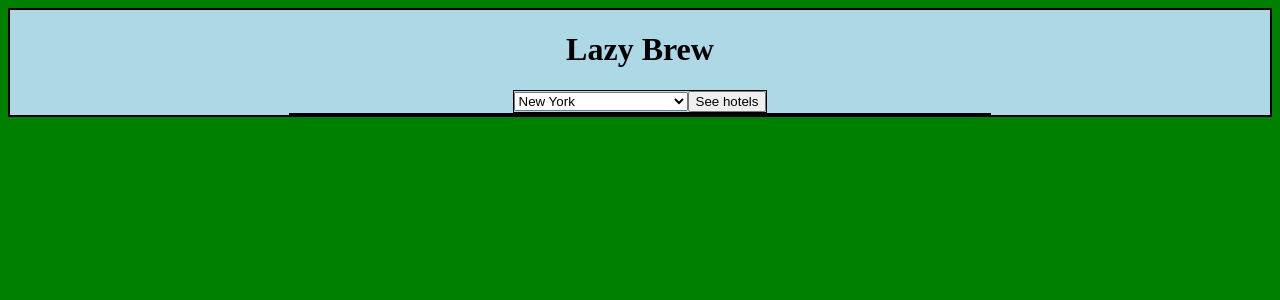
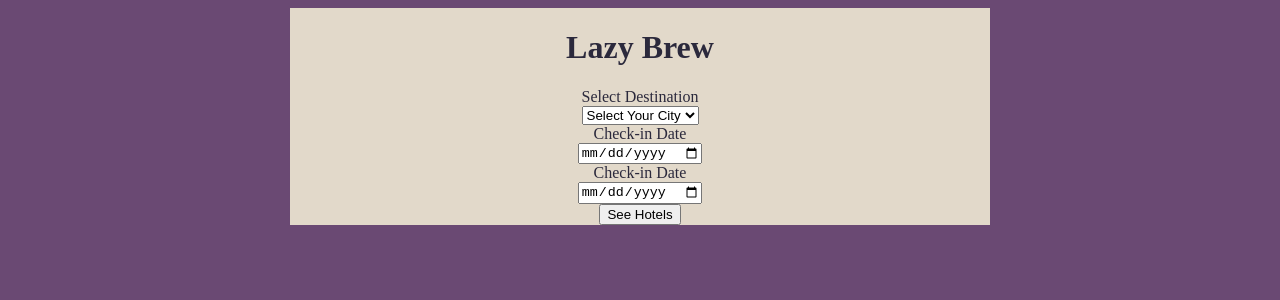
Before and after one commit to Team-Velocirabbit-2022/Lazy-Brew-2.0, a React app: page / in a window 1280 px wide. Shown: the top 300 px of the page. Built offline with nearby package versions, Linux system fonts and the light colour scheme.

Commit message:
finished product

```diff
--- a/client/containers/Brewery.js
+++ b/client/containers/Brewery.js
@@ -5,20 +5,16 @@ const Brewery = ({ brewery }) => {
 
   return (
 
-    <div className='breweryContainer'>
-      <b><div>BREWERY</div></b>
-      <div> <span>Brewery Type:{brewery.brewery_type} </span>  </div>
-      <div> <span>City:{brewery.city} </span>  </div>
-      <div> <span>County:{brewery.county} </span>  </div>
-      <div> <span>Latitude:{brewery.latitude} </span>  </div>
-      <div> <span>Longitude:{brewery.longitude} </span>  </div>
-      <div> <span>Name:{brewery.name} </span>  </div>
-      {/* <div> <span>Phone:{brewerly.phone} </span>  </div>
-      <div> <span>Postal Code:{brewerly.postal_code} </span>  </div>
-      <div> <span>State:{brewerly.state} </span>  </div>
-      <div> <span>Street:{brewerly.street} </span>  </div> */}
-      {brewery.website_url && (<div> <span><a href={brewery.website_url}>Website, click here!</a> </span>  </div>)}
-      <button onClick={(e) => { setShowSpecificBrewery(Object.assign(showSpecificBrewery, { show: false })) }}>Setting state test lmao</button>
+    <div className='breweryGridContainer'>
+      <div className='box header'><h3>{brewery.name}</h3></div>
+      <div className='box content'><b>Phone:</b></div>
+      {/* if brewery object has phone number, render the phone number, else display "No phone number provided" */}
+      {brewery.phone ? (<div className='box content'>{brewery.phone}</div>) : (<div className='box content'>No phone number provided</div>)}
+      <div className='box content'><b>Address:</b></div>
+      {/* conditionals for the rest of the informaiton */}
+      {brewery.street ? (<div className='box content'>{brewery.street}, {brewery.city}, {brewery.state} {brewery.postal_code}</div>) : (<div className='box content'>No address Provided</div>)}
+      <div className='box content'><b>Website:</b></div>
+      {brewery.website_url ? (<div className='box content'><a href={brewery.website_url}>{brewery.website_url}</a></div>) : (<div className='box content'>No website provided</div>)}
     </div>
 
   )
--- a/client/containers/MainContainer.jsx
+++ b/client/containers/MainContainer.jsx
@@ -4,6 +4,7 @@ import { connect } from 'react-redux';
 import axios from 'axios'
 import Hotel from './Hotel';
 
+//library for calculating distance using longitude/latitude
 var geodist = require('geodist')
 
 const mapStateToProps = (state) => ({});
@@ -26,16 +27,22 @@ const MainContainer = () => {
   })
   const [isLoading, setIsLoading] = useState(true)
 
+  const [checkInDate, setCheckInDate] = useState('')
+  const [checkOutDate, setCheckOutDate] = useState('')
+  const [selectedCity, setCity] = useState('')
+
   const [hotelResultNumber, setHotelResultNumber] = useState(5)
 
-  const getHotelData = (destinationId) => {
-    let checkIn = '2022-10-02'
-    let checkOut = '2022-10-10'
+  //fetch request for hotels with check in/check out dates pertaining to city selected
+  const getHotelData = () => {
+    let checkIn = checkInDate.split("/").reverse().join("-")
+    let checkOut = checkOutDate.split("/").reverse().join("-")
+
     const optionsProperties = {
       method: 'GET',
       url: 'https://hotels4.p.rapidapi.com/properties/list',
       params: {
-        destinationId: destinationId,
+        destinationId: selectedCity,
         pageNumber: '1',
         pageSize: hotelResultNumber,
         checkIn: checkIn,
@@ -46,6 +53,7 @@ const MainContainer = () => {
         currency: 'USD'
       },
       headers: {
+        //have to reapply for the key
         'X-RapidAPI-Key': 'ac1503ca17msh87ba44b85e4dc48p118ae8jsn253f64ec70de',
         'X-RapidAPI-Host': 'hotels4.p.rapidapi.com'
       }
@@ -67,6 +75,7 @@ const MainContainer = () => {
             url: `https://api.openbrewerydb.org/breweries?by_dist=${apiHotelList[i].coordinate.lat},${apiHotelList[i].coordinate.lon}&per_page=10`,
           }
           let oneProperty = apiHotelList[i]
+          //based on hotel longitude/latitude, fetch request for breweries within 2 miles radius
           axios.request(optionsBreweries)
             .then((beerResponse) => {
               const breweryArray = []
@@ -80,6 +89,7 @@ const MainContainer = () => {
                 // console.log(beerResponse, 'beerResponse')
               }
               oneProperty.breweryList = breweryArray
+              //use the number of number of breweries to sort hotel order by most breweries in the vacinity
               oneProperty.breweryListLength = breweryArray.length
               finalHotelData.push(oneProperty)
               setHotelList(current => [...current, oneProperty])
@@ -88,6 +98,7 @@ const MainContainer = () => {
         return finalHotelData.length
       })
       .then((finalData) => {
+        //set state so that the page can rerender upon the promise fetch call completion
         setIsLoading(true)
       })
       .catch((e) => {
@@ -97,32 +108,30 @@ const MainContainer = () => {
 
   return (
     <div id="main_wrapper">
-
-      <h1>Lazy Brew</h1>
-      <div>
-        <select onChange={(e) => getHotelData(e.target.value)}>
-          <option value={'1506246'}>New York</option>
-          <option value={'1439028'}>Los Angeles</option>
+      <div id='lazyBrew-header'><h1>Lazy Brew</h1></div>
+      <label>Select Destination</label>
+      <select onChange={(e) => setCity(e.target.value)}>
+        <option value="" disabled selected>Select Your City</option>
+        <option value={'1506246'}>New York</option>
+        <option value={'1439028'}>Los Angeles</option>
+        <option value={'1493604'}>San Francisco</option>
+        <option value={'1633050'}>Hawaii</option>
+        <option value={'780'}>Colorado</option>
 
 
-          {/* need to test these */}
-          <option value={'1493604'}>San Francisco</option>
+      </select>
 
-          <option>Coming to a city near you</option>
-          {/*<option value={'198689'}>San Diego</option>
-          <option value={'116889'}>Boston</option>
-          <option value={}>Asheville</option>//TODO: finish hardcoding destination IDs
-          <option value={}>Lexington</option>
-          <option value={}>Portland</option>
-          <option value={}>Grand Rapid</option>
-          <option value={}>Boulder</option>
-          <option value={}>Fort Collins</option>
-          <option value={}>Houston</option>*/}
-        </select>
-        <button onClick={(e) => setHotelDone(true)}>See hotels</button>
+      <label>Check-in Date</label>
+      <input type="date" onChange={(e) => setCheckInDate(e.target.value)}></input>
+      <label>Check-in Date</label>
+      <input type="date" onChange={(e) => setCheckOutDate(e.target.value)}></input>
 
-      </div>
-      <div id="hotel_brewery_wrapper">
+      <button onClick={(e) => {
+        getHotelData();
+        setHotelDone(true)
+      }}>See Hotels</button>
+
+      <div id="allHotelsWrapper">
         {isLoading || <>Loading...</>}
 
         {hotelDone && <Hotel
@@ -134,9 +143,7 @@ const MainContainer = () => {
           setHotelDone={setHotelDone}
           isLoading={isLoading}
         />}
-
       </div>
-
     </div>
   );
 
--- a/client/styles.scss
+++ b/client/styles.scss
@@ -1,40 +1,53 @@
+$bg: #6A4973;
+$conBg: #4A94A8;
+$textColor: #2B293C;
+$textBg: #E2D9CA;
+
+
 body{
-    background-color: green;
+    background-color: $bg;
+    color:$textColor
 }
 
-div{
-    border-style: solid;
-    border-width: 1px;
+#lazyBrew-header {
+    background-color: $textBg;
+    display: flex;
+    justify-content: center;
 }
+
+.appContainer {
+    display: flex;
+    justify-content: center;
+}
+// div{
+//     border-style: solid;
+//     border-width: 1px;
+// }
 #main_wrapper{
     display: flex;
     flex-direction: column;
     justify-content: center;
     align-items: center;
-    background-color: lightblue;
+    background-color: $textBg;
     text-align: center;
 }
-#hotel_brewery_wrapper{
+#allHotelsWrapper{
     width: 700px;
     display: flex;
     flex-direction: row;
     flex-wrap: wrap;
     justify-content: space-around;
-    background-color: white;
+    background-color: $conBg
+}
+#allHotelsWrapper div{
+    margin: 5px;
 }
 
-#hotel_brewery_wrapper div{
-    margin: 1em;
-}
-#hotelcontaine {
-    background-color: bisque;
+.hotelcontainer {
+    background-color: pink;
     width: 45%;
 }
 
-#brewerycontaine {
-    background-color: brown;
-    width: 45%;
-}
 
 #input-box {
     padding: 8px;
@@ -46,3 +59,62 @@ div{
     border-radius: 8px;
     border-style: none;
 }
+
+.allBreweriesWrapper{
+    display: flex;
+    flex-direction: column;
+    justify-content: center;
+}
+
+.breweryGridContainer{
+    display: grid;
+    grid-template-columns: 1fr 2fr;
+    grid-template-areas:
+    "header header"
+    "content content"
+    "content content"
+    "content content"
+    "footer footer";
+    background-color: $textBg;
+    margin: 1em;
+}
+
+.box{
+    background-color: $textBg;
+    margin: 0em;
+}
+
+.header{
+    grid-area: header;
+    background-color: $textBg;
+}
+.content{
+    grid: content;
+}
+.footer{
+    grid-area: footer;
+}
+
+.hotelGridContainer{
+    display: grid;
+    grid-template-columns: 1fr 2fr;
+    grid-template-areas:
+    "header header"
+    "content content"
+    "content content"
+    "content content"
+    "content content"
+    "footer footer";
+    background-color: $conBg;
+}
+.hotel{
+    background-color: $textBg;
+    margin: 1em;
+}
+
+.hotelWrapper{
+    background-color: white;
+    display: flex;
+    flex-direction: column;
+    justify-content: center;
+}
```
Also changed, not shown: client/containers/Hotel.js (+35 -41 lines), 2 other files (tests, documents, lock files or other folders).
